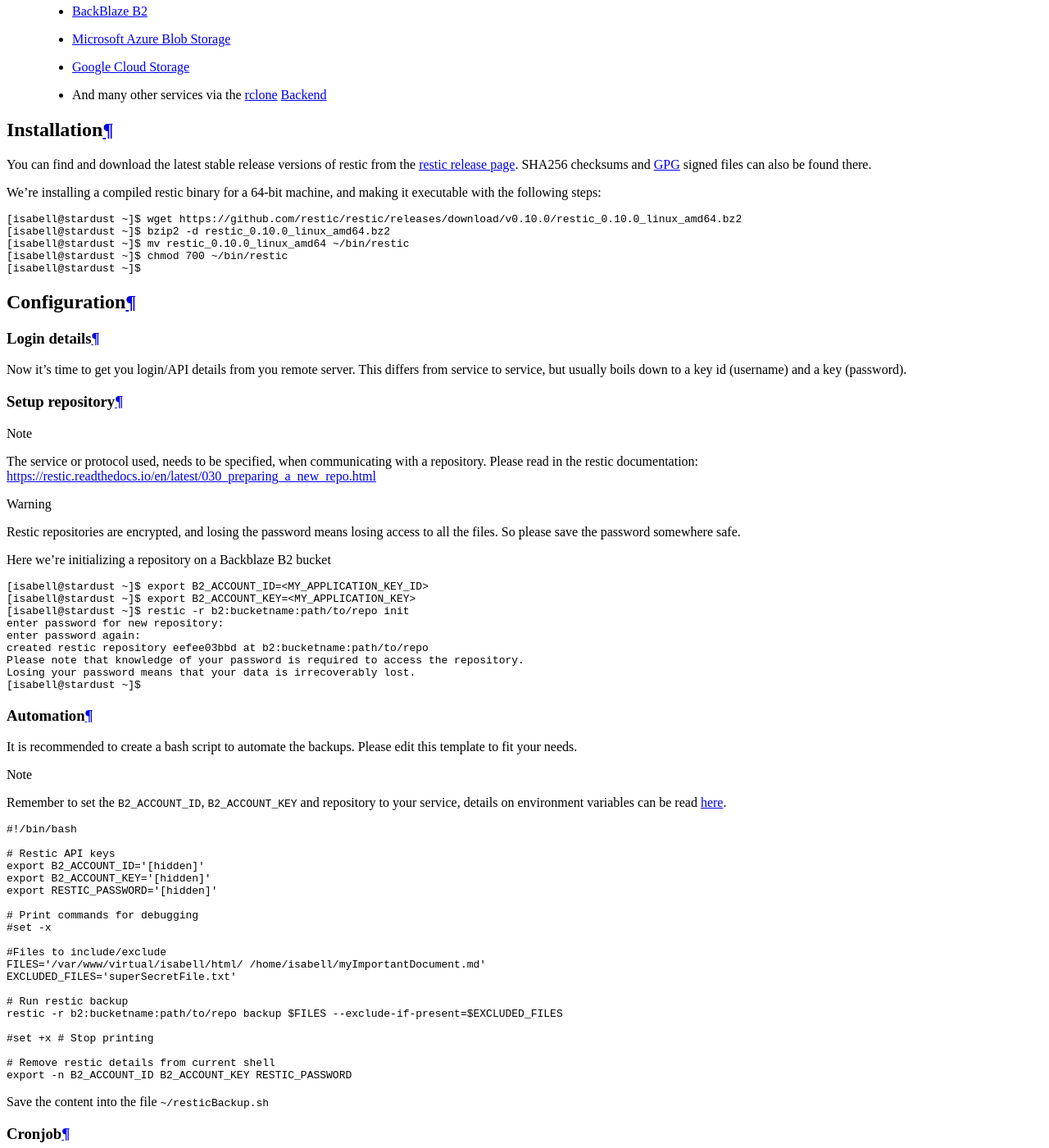
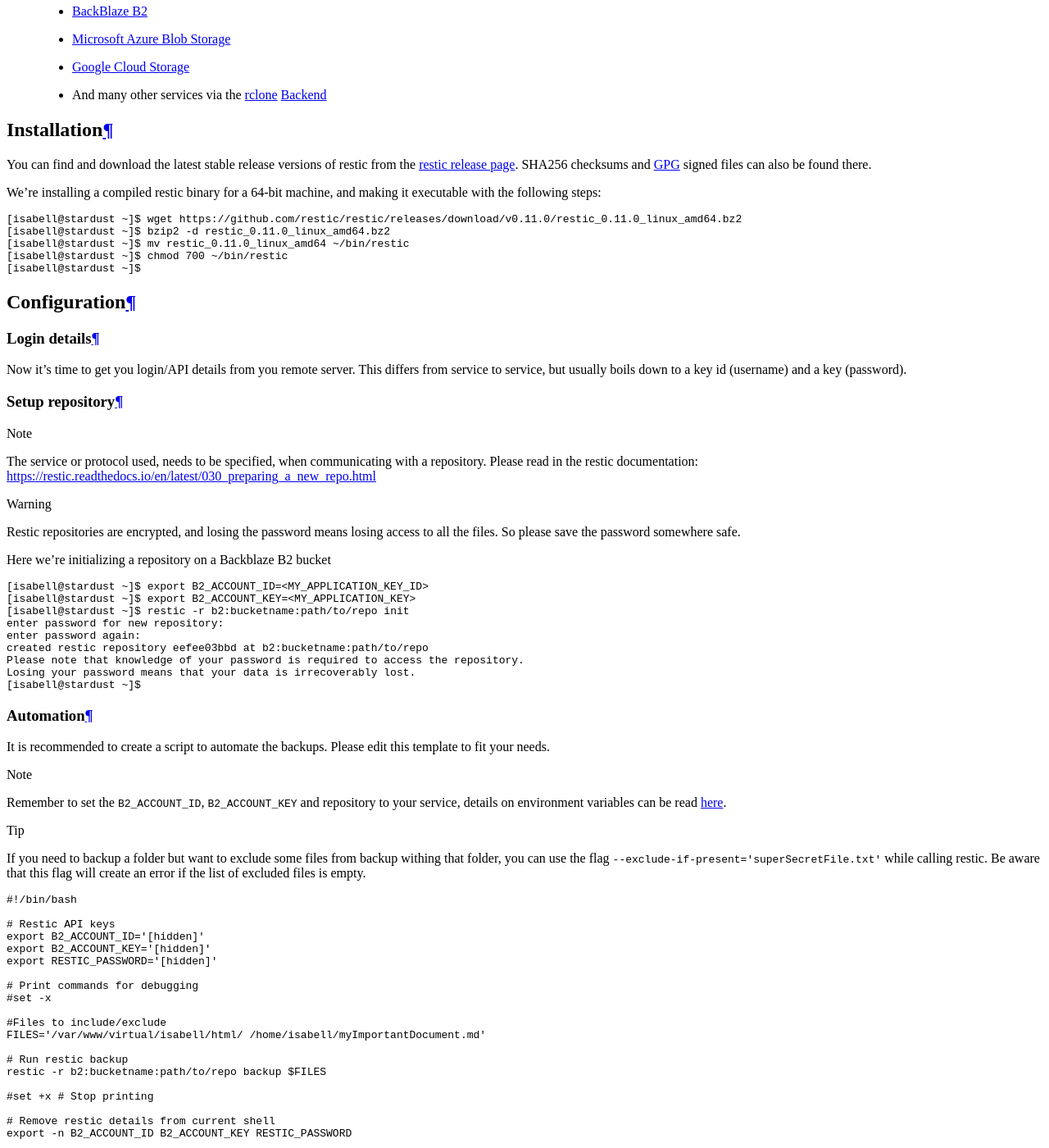
Before and after one commit to Uberspace/lab, a Sphinx documentation site: the page built from source/guide_restic.rst, in a window 1280 px wide and 1400 px high, scrolled down 4627 px. Shown: the whole window at 82% size. Built offline with Sphinx 7.4.7 and the Read the Docs theme 2.0.0, drawn with Linux system fonts in a browser that asks for light colours; some of the changed text lies outside the part shown.

Commit message:
[restic] update to version 11 and edit minor details

```diff
--- a/source/guide_restic.rst
+++ b/source/guide_restic.rst
@@ -60,9 +60,9 @@
 
 ::
 
- [isabell@stardust ~]$ wget https://github.com/restic/restic/releases/download/v0.10.0/restic_0.10.0_linux_amd64.bz2
- [isabell@stardust ~]$ bzip2 -d restic_0.10.0_linux_amd64.bz2
- [isabell@stardust ~]$ mv restic_0.10.0_linux_amd64 ~/bin/restic
+ [isabell@stardust ~]$ wget https://github.com/restic/restic/releases/download/v0.11.0/restic_0.11.0_linux_amd64.bz2
+ [isabell@stardust ~]$ bzip2 -d restic_0.11.0_linux_amd64.bz2
+ [isabell@stardust ~]$ mv restic_0.11.0_linux_amd64 ~/bin/restic
  [isabell@stardust ~]$ chmod 700 ~/bin/restic
  [isabell@stardust ~]$
 
@@ -96,9 +96,10 @@
 
 Automation
 ----------
-It is recommended to create a bash script to automate the backups. Please edit this template to fit your needs.
+It is recommended to create a script to automate the backups. Please edit this template to fit your needs.
 
 .. note:: Remember to set the ``B2_ACCOUNT_ID``, ``B2_ACCOUNT_KEY`` and repository to your service, details on environment variables can be read `here <https://restic.readthedocs.io/en/latest/040_backup.html#environment-variables>`__.
+.. tip:: If you need to backup a folder but want to exclude some files from backup withing that folder, you can use the flag ``--exclude-if-present='superSecretFile.txt'`` while calling restic. Be aware that this flag will create an error if the list of excluded files is empty.
 
 ::
 
@@ -114,17 +115,16 @@
 
   #Files to include/exclude
   FILES='/var/www/virtual/isabell/html/ /home/isabell/myImportantDocument.md'
-  EXCLUDED_FILES='superSecretFile.txt'
 
   # Run restic backup
-  restic -r b2:bucketname:path/to/repo backup $FILES --exclude-if-present=$EXCLUDED_FILES
+  restic -r b2:bucketname:path/to/repo backup $FILES
 
   #set +x # Stop printing
 
   # Remove restic details from current shell
   export -n B2_ACCOUNT_ID B2_ACCOUNT_KEY RESTIC_PASSWORD
 
-Save the content into the file ``~/resticBackup.sh``
+Save the content into the file ``~/resticBackup.sh`` and make executable ``chmod +x ~/resticBackup.sh``.
 
 Cronjob
 -------
@@ -197,6 +197,6 @@
 
 ----
 
-Tested with Restic 0.10.0, Uberspace 7.7.7.0
+Tested with Restic 0.11.0, Uberspace 7.7.9.0
 
 .. author_list::
```
